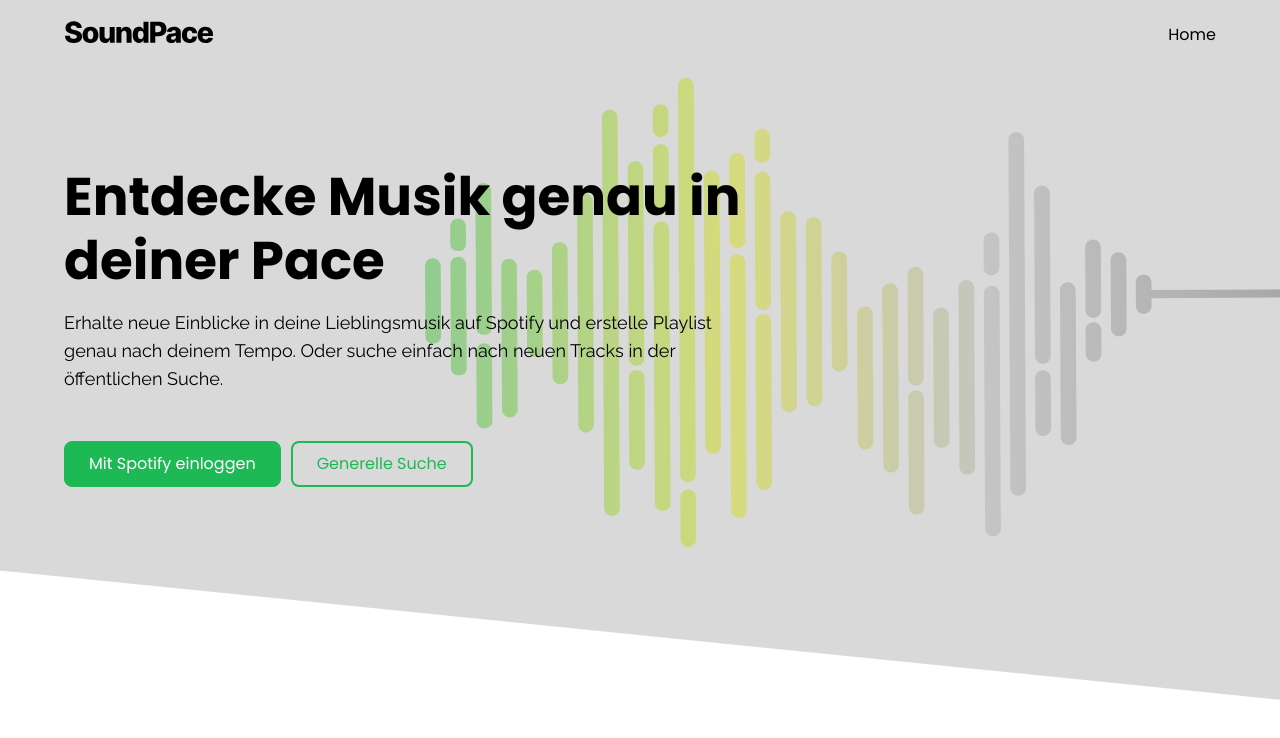
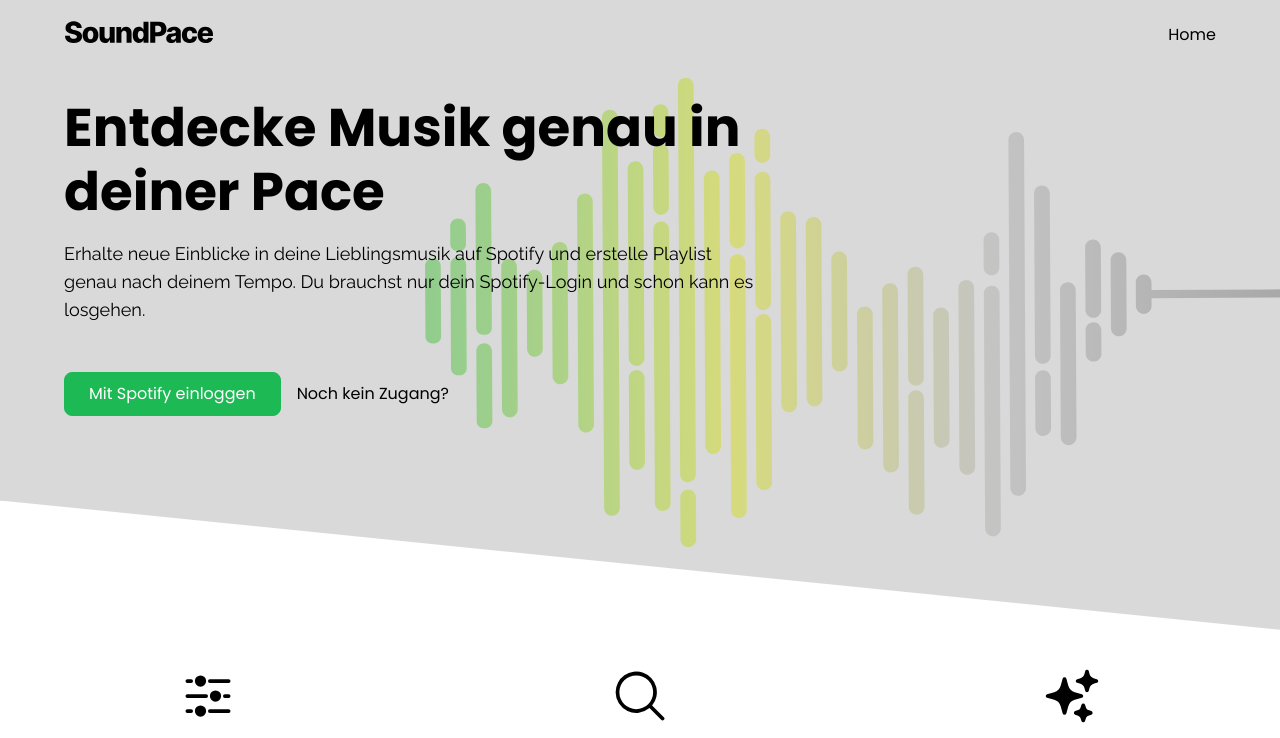
Before and after one commit to CereaaalDev/SoundPace, a React (Vite) app: page / in a window 1280 px wide. Shown: the top 738 px of the page. Built offline with nearby package versions, Linux system fonts and the light colour scheme.

Commit message:
General Layout improvments

```diff
--- a/src/components/loadingoverlay/index.jsx
+++ b/src/components/loadingoverlay/index.jsx
@@ -1,4 +1,5 @@
 import styled from "styled-components";
+import { Spinner } from "../spinner";
 
 
 const BackgroundContainer = styled.div`
@@ -15,13 +16,15 @@ const BackgroundContainer = styled.div`
   justify-content: center;
   color: white;
   transition: all 5s ease-in;
-  backdrop-filter: blur(10px);
+  backdrop-filter: blur(5px);
+  flex-direction: column;
 `;
 
 export function LoadingOverlay () {
     return (
         <BackgroundContainer>
-            <h1>Logge dich im neuen Fenster ein...</h1>
+            <Spinner/>
+            <h4>Logge dich im neuen Fenster ein...</h4>
         </BackgroundContainer>
     )
 }
--- a/src/components/logo/index.jsx
+++ b/src/components/logo/index.jsx
@@ -1,16 +1,20 @@
-import SoundPaceLogo from '../../assets/SoundPace_logo.svg'
-import styled from 'styled-components'
+import SoundPaceLogo from "../../assets/SoundPace_logo.svg";
+import styled from "styled-components";
+import { NavLink } from "react-router-dom";
 
-const LogoContainer = styled.div`
-
-`
-const LogoImage = styled.img`
-
-`
-
+const LogoContainer = styled.div``;
+const LogoImage = styled.img``;
 
 export function Logo(props) {
-    return <LogoContainer width='10px'>
-        <LogoImage width={props.width ? props.width : '150px'} src={SoundPaceLogo} alt='Sound Pace Logo'/>
+  return (
+    <LogoContainer>
+      <NavLink to="/">
+        <LogoImage
+          width={props.width ? props.width : "150px"}
+          src={SoundPaceLogo}
+          alt="SoundPace Logo"
+        />
+      </NavLink>
     </LogoContainer>
+  );
 }
--- a/src/components/navbar/index.jsx
+++ b/src/components/navbar/index.jsx
@@ -1,26 +1,36 @@
 import styled from "styled-components";
 import { Logo } from "../logo";
 import { NavItems } from "./navItems";
-import { FaBars } from 'react-icons/fa'
+import { FaBars } from "react-icons/fa";
 import { COLORS } from "../../util/Colors";
 
+const NavbarContainer = styled.div`
+  min-height: 70px;
+  max-width: min(90vw, 1500px);
+  display: flex;
+  justify-content: space-between;
+  align-items: center;
 
+  margin: 0 auto;
+`;
 
-const NavbarContainer = styled.nav`
-    min-height: 70px;
-    width: 90vw;
-    max-width: 1500px;
-    display: flex;
-    justify-content: space-between;
-    align-items: center;
-    z-index: 999;
-    background-color: ${COLORS["bg-grey"]};
-    margin: 0 auto;
-`
+const NavbarSection = styled.nav`
+  width: 100%;
+  background-color: ${COLORS["bg-grey"]};
 
-export function Navbar(){
-    return <NavbarContainer>
+  backdrop-filter: blur(20px);
+
+  position: fixed;
+  z-index: 999;
+`;
+
+export function Navbar() {
+  return (
+    <NavbarSection>
+      <NavbarContainer>
         <Logo />
-        <NavItems/>
-    </NavbarContainer>
+        <NavItems />
+      </NavbarContainer>
+    </NavbarSection>
+  );
 }
--- a/src/components/navbar/navItems.jsx
+++ b/src/components/navbar/navItems.jsx
@@ -71,9 +71,6 @@ export function NavItems() {
             <NavLink to="/dashboard">Dashboard</NavLink>
           </li>
           <li>
-            <NavLink to="/pacecreator">Explorer</NavLink>
-          </li>
-          <li>
             <NavLink to="/pacecreator">PaceCreator</NavLink>
           </li>
           <li>
@@ -110,9 +107,6 @@ export function NavItems() {
                 </NavLink>
               </li>
               <li>
-                <NavLink to="/pacecreator">Explorer</NavLink>
-              </li>
-              <li>
                 <NavLink onClick={() => toggleMenu(false)} to="/pacecreator">
                   PaceCreator
                 </NavLink>
--- a/src/features/Dashboard/index.jsx
+++ b/src/features/Dashboard/index.jsx
@@ -17,6 +17,7 @@ const DashboardContainer = styled.div`
   display: flex;
   flex-direction: column;
   align-items: center;
+  padding-top: 70px;
 `;
 
 const AvatarContainer = styled.div`
@@ -81,6 +82,8 @@ const List = styled.div`
   max-height: max(400px, 35vh);
   overflow: scroll;
 `;
+
+
 
 const SelectorGroup = styled.div`
   width: 100%;
@@ -202,6 +205,7 @@ export default function Dashboard() {
             />
             <label for="radio3">Seit beginn</label>
           </SelectorGroup>
+
         </StatsCardsContainer>
         <ListSection>
           <ListGroup>
--- a/src/features/Home/HeroSection.jsx
+++ b/src/features/Home/HeroSection.jsx
@@ -15,9 +15,9 @@ const SectionContainer = styled.div`
   display: flex;
   max-width: min(90vw, 1500px);
   min-height: 50vh;
-  /* justify-content: center; */
   align-items: center;
-  margin: 3rem auto;
+  padding: 3rem 0;
+  margin: 0 auto;
 `;
 
 const LeftContainer = styled.div`
@@ -34,9 +34,30 @@ const BackgroundImage = styled.img`
 
 const ButtonGroup = styled.div`
   display: flex;
-  gap: 10px;
+  gap: 1rem;
   margin-top: 3rem;
   flex-wrap: wrap;
+  align-items: center;
+`;
+
+const ModalLink = styled.a`
+  cursor: pointer;
+  position: relative;
+  :hover {
+    color: ${COLORS.primary};
+  }
+`;
+
+const ModalMessage = styled.div`
+  padding: 2rem;
+  max-width: 60vw;
+  width: 250px;
+  position: absolute;
+  background-color: rgba(0, 0, 0, 0.75);
+  color: white;
+  top: 50px;
+  cursor: auto;
+  z-index: 50;
 `;
 
 function HeroSection() {
@@ -44,6 +65,7 @@ function HeroSection() {
   const dispatch = useDispatch();
   const { userInfo, loading } = useSelector((state) => state.auth);
   const [logininProgress, setLoginInProgress] = useState(false);
+  const [openModal, setOpenModal] = useState(false);
 
   let popupWindow;
   let popupClosedInterval;
@@ -98,21 +120,33 @@ function HeroSection() {
   return (
     <SectionContainer>
       <LeftContainer>
-        <h1>Entdecke Musik genau in deiner Pace</h1>
+        {Object.keys(userInfo).length === 0 ? (
+          <h1>Entdecke Musik genau in deiner Pace</h1>
+        ) : (
+          <h1> Hi {userInfo.name}, entdecke Musik genau in deiner Pace</h1>
+        )}
+
         <h6>
           Erhalte neue Einblicke in deine Lieblingsmusik auf Spotify und
-          erstelle Playlist genau nach deinem Tempo. Oder suche einfach nach
-          neuen Tracks in der öffentlichen Suche.
+          erstelle Playlist genau nach deinem Tempo. Du brauchst nur dein
+          Spotify-Login und schon kann es losgehen.
         </h6>
         <ButtonGroup>
           <CustomButton onClick={openLoginPopup}>
             Mit Spotify einloggen
           </CustomButton>
-          <CustomButton type="secondary">Generelle Suche</CustomButton>
+          <ModalLink onClick={() => setOpenModal(!openModal)}>
+            Noch kein Zugang?
+            {openModal ?
+            (<ModalMessage>
+              <p>Damit du die Webseite mit deinem eigenen Account verwenden kannst, muss dein Spotify-Account zuerst durch den Administrator der Seite freigegeben werden. Dies ist nicht mehr nötig sobald das Review durch Spotify ageschlossen ist. </p>
+            </ModalMessage>) : null }
+          </ModalLink>
         </ButtonGroup>
         <BackgroundImage src="src/assets/soundwaves.svg" alt="" />
       </LeftContainer>
-      {logininProgress ? <LoadingOverlay /> : ""}
+      {logininProgress ? <LoadingOverlay /> : null}
+
     </SectionContainer>
   );
 }
--- a/src/features/PaceCreator/index.jsx
+++ b/src/features/PaceCreator/index.jsx
@@ -1,29 +1,27 @@
 import styled from "styled-components";
-import { useState } from "react";
 import { PlaylistChoice } from "./PlaylistChoice";
 import { Settings } from "./Settings";
 import { Stepper } from "../../components/stepper";
-import { CustomButton } from "../../components/button";
 import { useSelector } from "react-redux";
 import { CreatePlaylist } from "./CreatePlaylist";
 
 const HeaderSection = styled.section`
-  width: 100vw;
+  width: 100%;
 `;
 
 const ContentSection = styled.section`
   background-color: white;
-  width: 100vw;
+  width: 100%;
   min-height: 80vh;
 `;
 
 const HeaderContainer = styled.div`
   max-width: min(1500px, 90vw);
   margin: 0 auto;
+  padding: 100px 0;
   display: flex;
   flex-direction: column;
   align-items: center;
-  margin-bottom: 1rem;
 `;
 
 const ContentContainer = styled.div`
--- a/src/util/global.css.js
+++ b/src/util/global.css.js
@@ -1,4 +1,5 @@
 import { createGlobalStyle } from "styled-components";
+import { COLORS } from "./Colors";
 import { FONTSIZE } from "./FontSizes";
 
 export default createGlobalStyle`
@@ -58,6 +59,9 @@ h5{
   font-weight: 400;
   margin-top: 1rem;
   margin-bottom: 1rem;
+  color: ${COLORS.primary};
+  font-weight: 600;
+
 }
 h6{
   font-size: var(--step-0);
```
